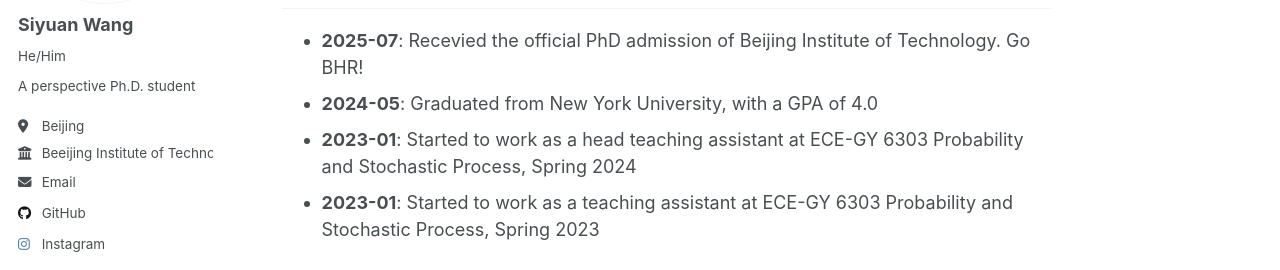
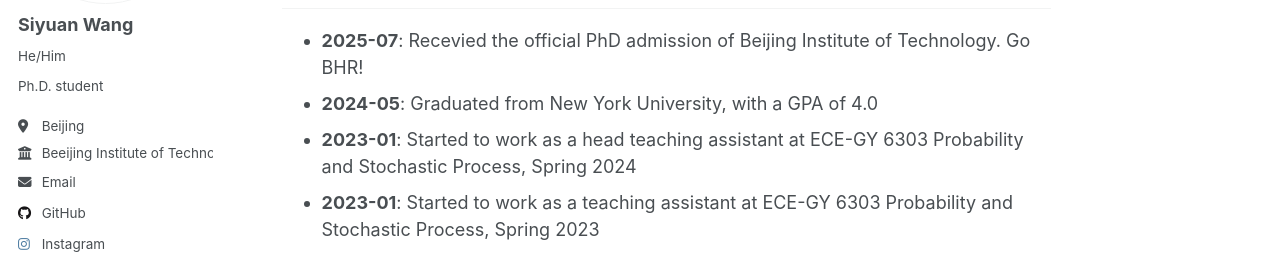
Before and after one commit to wangsy1999/wangsy1999.github.io, a Jekyll site: the page built from _pages/about.md, in a window 1280 px wide. Shown: the part 277-547 px from the top of the page. Built offline with Jekyll 4.4.1, drawn with Linux system fonts in a browser that asks for light colours.

Commit message:
Update _config.yml

```diff
--- a/_config.yml
+++ b/_config.yml
@@ -25,7 +25,7 @@ author:
   avatar           : "65281226.jpeg"
   name             : "Siyuan Wang"
   pronouns         : "He/Him"# example: "she/her"
-  bio              : "A perspective Ph.D. student" # Short biography for the left-hand sidebar"
+  bio              : "Ph.D. student" # Short biography for the left-hand sidebar"
   location         : "Beijing"
   employer         : "Beeijing Institute of Technology"
   uri              : # URL
```
